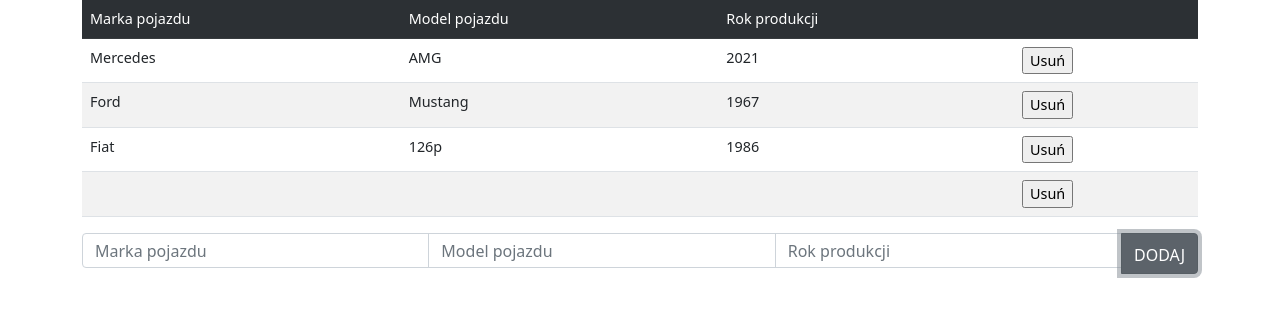
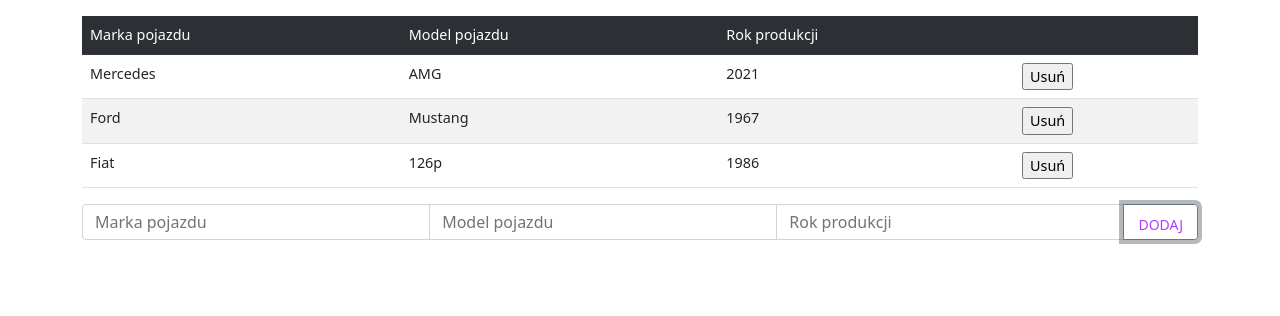
Before and after one commit to zgawronski/tabela, a website: page index.html in a window 1280 px wide. Both pictures are taken after a click on the button "DODAJ". Drawn offline with nearby package versions, Linux system fonts and the light colour scheme.

Commit message:
input checker

```diff
--- a/index.html
+++ b/index.html
@@ -4,7 +4,6 @@
     <meta charset="UTF-8" />
     <meta http-equiv="X-UA-Compatible" content="IE=edge" />
     <meta name="viewport" content="width=device-width, initial-scale=1.0" />
-    <link rel="stylesheet" href="src/css/style.css" />
     <!-- Font Awesome -->
     <link
       href="https://cdnjs.cloudflare.com/ajax/libs/font-awesome/5.15.1/css/all.min.css"
@@ -30,7 +29,7 @@
   </head>
   <body>
     <div class="container">
-      <table id="cars" class="table table-datatable table-striped table-hover">
+      <table id="cars" class="table table-datatable table-striped table-hover my-3">
         <tbody>
           <tr class="table-dark" id="1">
             <th class="SSort" style="cursor: pointer" scope="col">Marka pojazdu</th>
@@ -59,16 +58,21 @@
           </tr>
         </tbody>
       </table>
-      <script src="src/js/sort.js"></script>
-      <div class="input-group mb-3">
+      <div class="input-group">
         <input type="text" class="form-control" placeholder="Marka pojazdu" id="marka" />
         <input type="text" class="form-control" placeholder="Model pojazdu" id="model" />
         <input type="text" class="form-control" placeholder="Rok produkcji" id="rok" />
-        <button onClick="AddTab()" class="btn btn-secondary" type="button" id="carBtn">
+        <button
+          onClick="AddTab()"
+          class="btn btn-outline-secondary btn-sm"
+          type="button"
+          id="carBtn"
+        >
           Dodaj
         </button>
       </div>
     </div>
+    <script src="src/js/sort.js"></script>
     <script src="src/js/script.js"></script>
     <script
       type="text/javascript"
--- a/src/js/script.js
+++ b/src/js/script.js
@@ -2,16 +2,20 @@
 const newModel = document.getElementById('model');
 const newRok = document.getElementById('rok');
 let table = document.getElementById('cars');
+
+console.log(newMarka.value.length);
 const AddTab = () => {
   let x = table.rows.length;
   let id = 'tbl' + x;
+  if (newMarka.value.length == 0 || newModel.value.length == 0 || newRok.value.length == 0) {
+    alert('wypełnij wszystkie pola!');
+  } else {
     let row = table.insertRow(x);
     row.id = id;
     let cell1 = row.insertCell(0);
     let cell2 = row.insertCell(1);
     let cell3 = row.insertCell(2);
     let cell4 = row.insertCell(3);
-
     cell1.outerHTML = `<td contenteditable="true">${newMarka.value}</td>`;
     cell2.outerHTML = `<td contenteditable="true">${newModel.value}</td>`;
     cell3.outerHTML = `<td contenteditable="true">${newRok.value}</td>`;
@@ -19,14 +23,10 @@
     newMarka.value = '';
     newModel.value = '';
     newRok.value = '';
+  }
 };
 
 const DelTab = (r) => {
   let de = r.parentNode.parentNode.rowIndex;
   table.deleteRow(de);
 };
-
-// const ChangeTab = (r) => {
-//   let ed = r.parentNode.parentNode.cellIndex;
-//   ed.innerHTML = '<td><input type="text" id="r" /></td>';
-// };
```
Lines whose indentation alone changed are shown as unchanged.
